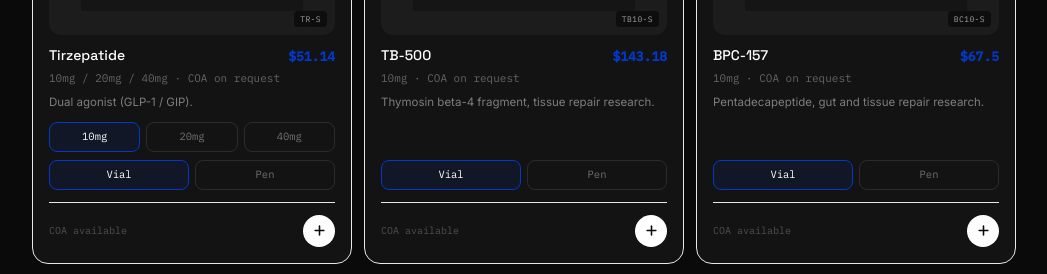
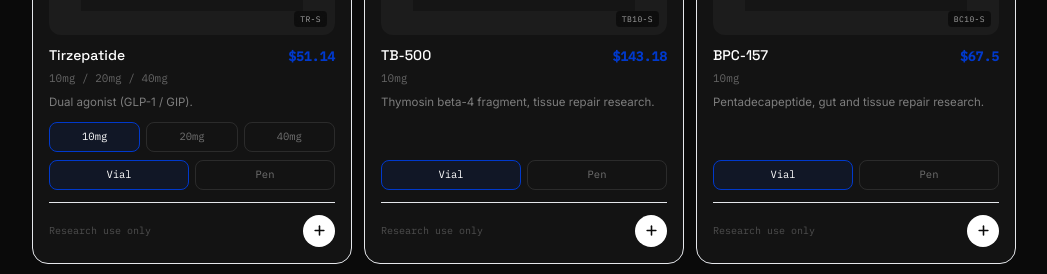
Before and after one commit to farotmatteo-lab/cellovate-site, a Next.js app in the folder cellovate-site/: page /shop in a window 1280 px wide. Shown: the part 325-599 px from the top of the page, without its empty margins (116-1163 px from the left). Built offline with nearby package versions, Linux system fonts and the light colour scheme.

Commit message:
Grille shop: retire COA et puretes

```diff
--- a/cellovate-site/components/CellovateStore.jsx
+++ b/cellovate-site/components/CellovateStore.jsx
@@ -55,7 +55,8 @@ function ProductCard({ p, cart, addToCart, removeFromCart }) {
         </span>
       </div>
       <p className="text-[11px] text-white/35 font-mono mt-1">
-        {p.dose} · {p.purity ? `${p.purity} purity` : "COA on request"}
+        {p.dose}
+        {p.purity ? ` · ${p.purity} purity` : ""}
       </p>
       <p className="text-[11.5px] text-white/45 mt-2 leading-snug flex-1">
         {p.desc}
@@ -102,7 +103,7 @@ function ProductCard({ p, cart, addToCart, removeFromCart }) {
           href={`/shop/${p.handle}`}
           className="text-[10px] text-white/25 font-mono hover:text-[#0039CC] transition"
         >
-          COA available
+          Research use only
         </Link>
         {qty === 0 ? (
           <button
```
